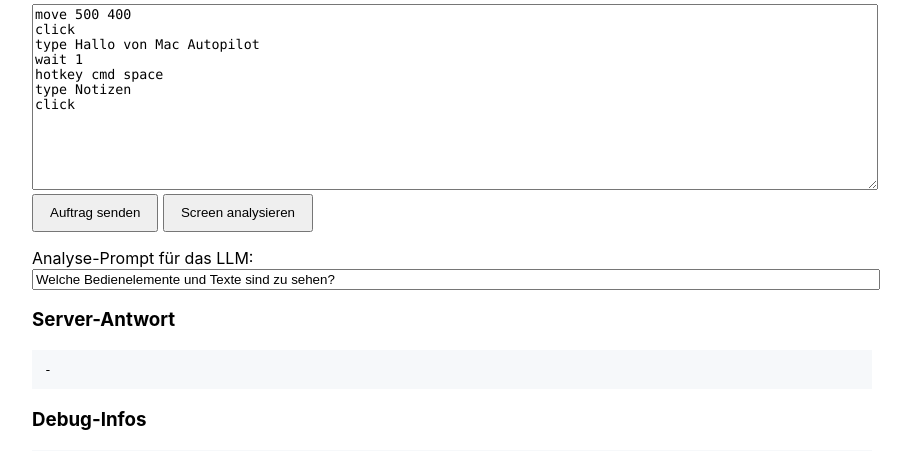
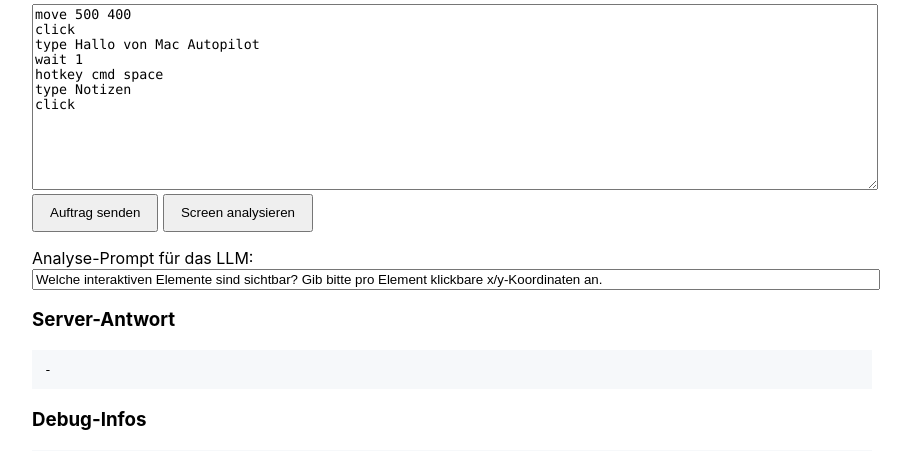
Before and after one commit to unikinCK/MacAutopilot, a Flask app: page / in a window 1280 px wide. Shown: the part 520-971 px from the top of the page, without its empty margins (188-1099 px from the left). Run offline with Flask 3, Linux system fonts and the light colour scheme.

Commit message:
Add coordinate-focused screenshot inspection prompt

```diff
--- a/app.py
+++ b/app.py
@@ -277,6 +277,20 @@ def start_mouse_listener() -> None:
         state.mouse_listener_alive = True
     push_debug_event("mouse_listener_started")
 
+
+
+
+def build_inspection_prompt(user_prompt: str) -> str:
+    base_prompt = user_prompt.strip()
+    coordinate_schema = (
+        "\n\nZusatzanforderung (verpflichtend): Liefere die Antwort als JSON mit diesem Schema:\n"
+        '{"screen_summary":"string","action_targets":[{"name":"string","type":"button|input|menu|link|other",'
+        '"x":0,"y":0,"confidence":0.0,"reason":"string"}],"ocr_texts":["string"]}\n'
+        "Regeln: (1) x/y sind Pixelkoordinaten im Screenshotzentrum des anklickbaren Bereichs, "
+        "(2) nur sichtbare und wahrscheinlich interaktive Elemente nennen, "
+        "(3) maximal 12 action_targets, (4) keine Ausgabe außerhalb des JSON."
+    )
+    return f"{base_prompt}{coordinate_schema}"
 
 def analyze_screenshot_with_llm(prompt: str) -> dict[str, Any]:
     api_key = os.getenv("OPENAI_API_KEY", "").strip()
@@ -618,15 +632,15 @@ def inspect_screen() -> Any:
     prompt = payload.get(
         "prompt",
         (
-            "Beschreibe prägnant, welche Bedienelemente sichtbar sind "
-            "(Buttons, Eingabefelder, Menüs, etc.) und welche Texte im Screenshot stehen."
+            "Beschreibe prägnant sichtbare, interaktive Bedienelemente "
+            "(Buttons, Eingabefelder, Menüs, etc.) samt Koordinaten für mögliche Aktionen."
         ),
     )
     if not isinstance(prompt, str) or not prompt.strip():
         return jsonify({"ok": False, "error": "Prompt darf nicht leer sein."}), 400
 
     try:
-        result = analyze_screenshot_with_llm(prompt.strip())
+        result = analyze_screenshot_with_llm(build_inspection_prompt(prompt))
     except ValueError as exc:
         push_debug_event("inspect_screen_config_error", error=str(exc))
         return jsonify({"ok": False, "error": str(exc)}), 400
--- a/templates/index.html
+++ b/templates/index.html
@@ -81,7 +81,7 @@ click
         id="inspectPrompt"
         type="text"
         style="width: 100%"
-        value="Welche Bedienelemente und Texte sind zu sehen?"
+        value="Welche interaktiven Elemente sind sichtbar? Gib bitte pro Element klickbare x/y-Koordinaten an."
       />
     </p>
 
```
